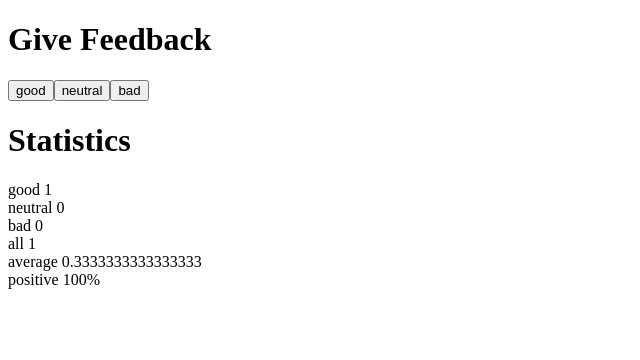
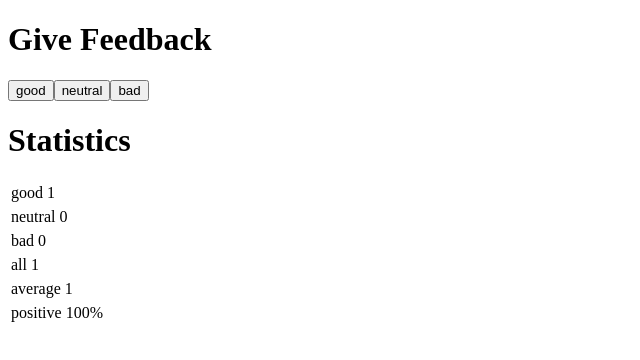
Before and after one commit to horiaahmed/fullstackopen, a React (Vite) app in the folder part1/: page / in a window 1280 px wide. Both pictures are taken after a click on the button "good". Shown: the top 360 px of the page, without its empty margins (0-640 px from the left). Built offline with nearby package versions, Linux system fonts and the light colour scheme.

Commit message:
1.11*: unicafe step6

```diff
--- a/part1/src/App.jsx
+++ b/part1/src/App.jsx
@@ -2,7 +2,16 @@ import { useState } from 'react'
 const Header=({text})=><h1>{text}</h1>
 const Button=({onSmash,text})=><button onClick={onSmash}>{text}</button>
 const Statistics = (props) =><Button onSmash={props.onSmash} text={props.text}/>
-const StatisticLine=(props)=>{return <div>{props.text} {props.value}</div>}
+const StatisticLine=(props)=>{return <div>
+ <table >
+   <tbody>
+     <tr>
+       <td>{props.text}</td>
+       <td >{props.value}</td>
+     </tr>
+   </tbody>
+ </table>
+</div>}
 const Condition=({good,neutral,bad,total,avg,positive})=>{
  if(good===0&&neutral===0&&bad ===0){
    return "No Given feedback"
@@ -24,7 +33,7 @@ const App = () => {
   const [neutral, setNeutral] = useState(0)
   const [bad, setBad] = useState(0)
   const total=good+neutral+bad
-  const avg=(good+neutral+bad)/3
+  const avg=(good-bad)/total
   const positive=()=>(good /total)*100+"%"
 return (
     <div>
@@ -37,6 +46,11 @@ return (
        total={total} avg={avg} positive={positive()}/>
 
 
+
+
+
+
+
 </div>
   )
 }
```
